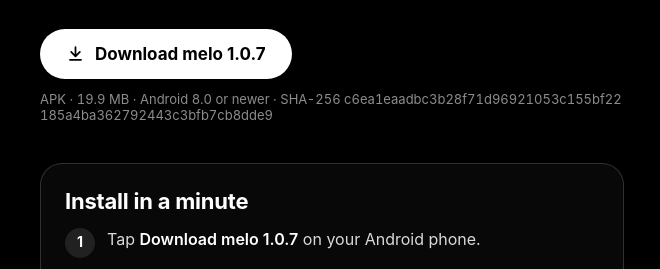
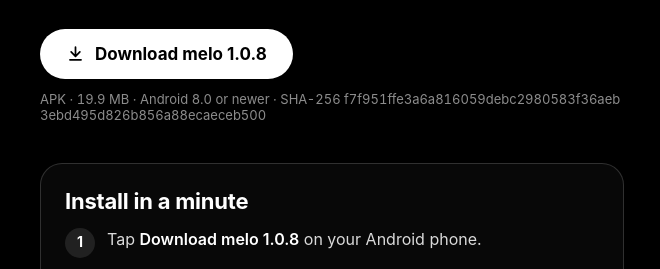
Before and after one commit to Svanski0/getmelomusic-site, a plain HTML site: page android/index.html in a window 1280 px wide. Shown: the part 311-580 px from the top of the page, 308-968 px from the left. Drawn offline with Linux system fonts and the light colour scheme.

Commit message:
Publish Melo Android production 1.0.8

```diff
--- a/android/index.html
+++ b/android/index.html
@@ -63,17 +63,17 @@
   <p class="sub">Early access. Save any TikTok audio, loop the good part, and play it in real playlists, offline.</p>
 
   <div class="download">
-    <a id="android-download" class="pill solid" href="/android/releases/8/melo-1.0.7.apk" download>
+    <a id="android-download" class="pill solid" href="/android/releases/9/melo-1.0.8.apk" download>
       <svg viewBox="0 0 24 24" fill="none" stroke="currentColor" stroke-width="2.2" stroke-linecap="round" stroke-linejoin="round" aria-hidden="true"><path d="M12 4v11M6.5 10 12 15.5 17.5 10M5 20h14"/></svg>
-      Download melo 1.0.7
+      Download melo 1.0.8
     </a>
   </div>
-  <p class="fine">APK · 19.9 MB · Android 8.0 or newer · SHA-256 c6ea1eaadbc3b28f71d96921053c155bf22185a4ba362792443c3bfb7cb8dde9</p>
+  <p class="fine">APK · 19.9 MB · Android 8.0 or newer · SHA-256 f7f951ffe3a6a816059debc2980583f36aeb3ebd495d826b856a88ecaeceb500</p>
 
   <section class="card">
     <h2>Install in a minute</h2>
     <ol>
-      <li><span>Tap <b>Download melo 1.0.7</b> on your Android phone.</span></li>
+      <li><span>Tap <b>Download melo 1.0.8</b> on your Android phone.</span></li>
       <li><span>Open the downloaded file. If Android asks, allow installs from your browser for this one time.</span></li>
       <li><span>Tap <b>Update</b> or <b>Install</b>. Your library stays on your phone when updating a matching melo install.</span></li>
     </ol>
```
Also changed, not shown: android/releases/production/manifest.json, 1 other file.
